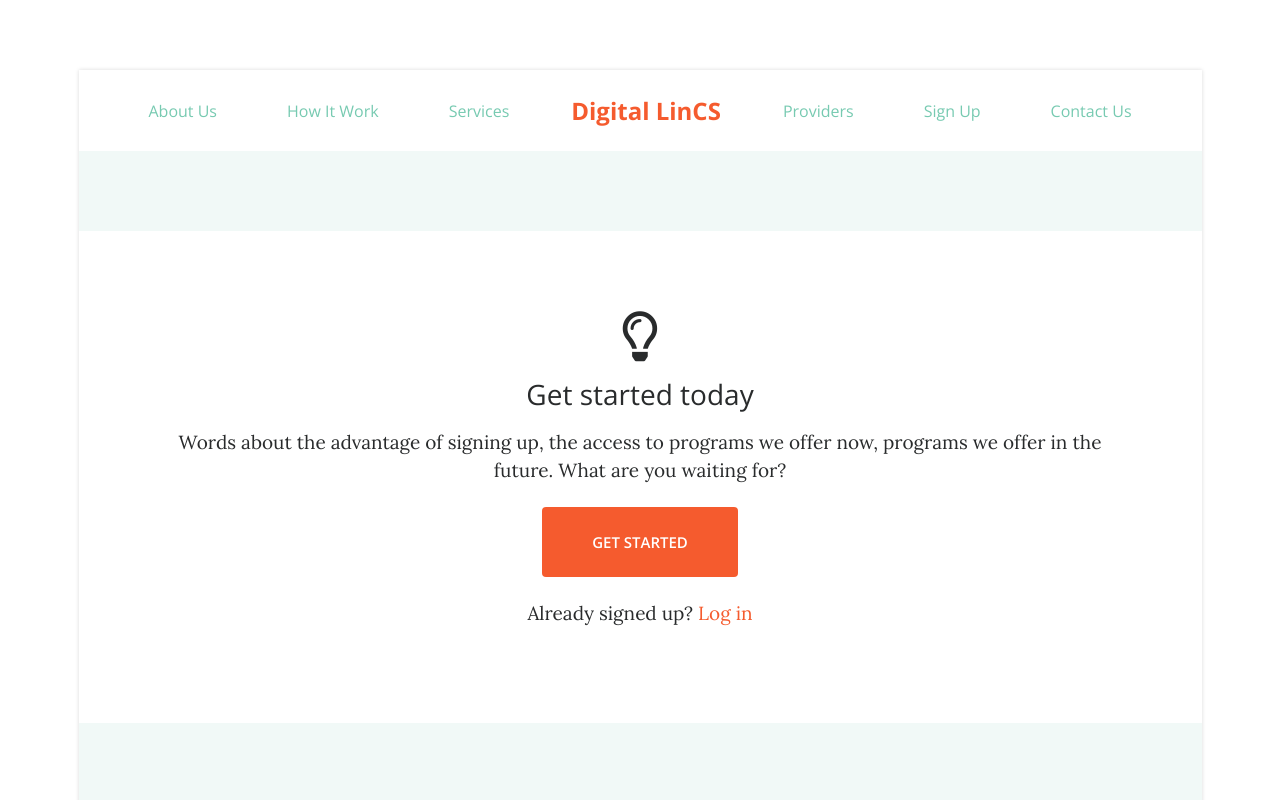
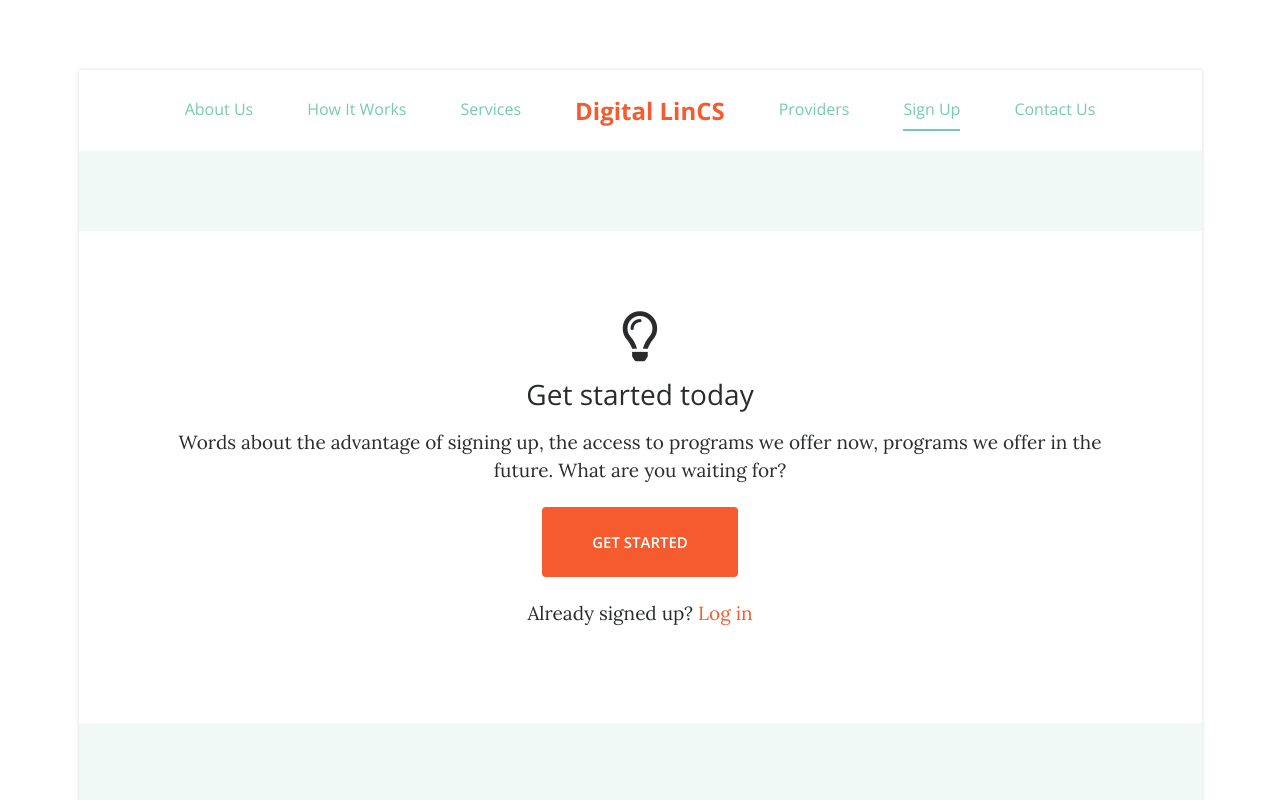
Before and after one commit to SnezanaL/Digital-LinCS, a website: page src/sign-up.html in a window 1280 px wide. Shown: the top 800 px of the page. Drawn offline with nearby package versions, Linux system fonts and the light colour scheme.

Commit message:
Fix some bugs

```diff
--- a/src/css/style.css
+++ b/src/css/style.css
@@ -43,6 +43,22 @@ li.nav-item a {
     color: #77cab1;
     font-family: 'Open Sans', sans-serif;
 }
+.nav-link {
+    padding-left: 0 !important;
+    padding-right: 0 !important;
+}
+li.nav-item.active a {
+    -webkit-transition: all .35s ease-in-out;
+    transition: all .35s ease-in-out;
+    border-bottom: 2px solid #77cab1;
+    padding-left: 0 !important;
+    padding-right: 0 !important;
+}
+.nav-link:hover {
+    -webkit-transition: all .2s ease;
+    transition: all .2s ease;
+    border-bottom: 2px solid #77cab1;
+}
 a.logo {
     /* width: 150px; */
     /* height: 33px; */
@@ -54,7 +70,8 @@ a.logo {
     line-height: normal;
     letter-spacing: normal;
     color: #f55b2e !important;
-    padding: 3px 0px !important;
+    padding: 5px 0px !important;
+    display: block;
 }
 
 .hero-header {
@@ -361,3 +378,6 @@ section.check-eligibility {
 .center {
     text-align: center;
 }
+.sign-in .center {
+    margin: 30px -15px 0;
+}
--- a/src/sign-up.html
+++ b/src/sign-up.html
@@ -27,22 +27,22 @@
 
                     <div class="navbar-collapse justify-content-center" id="navbarSupportedContent">
                       <ul class="navbar-nav">
-                        <li class="nav-item active">
+                        <li class="nav-item">
                             <a class="nav-link" href="about-us.html">About Us <span class="sr-only">(current)</span></a>
                         </li>
                         <li class="nav-item">
-                            <a class="nav-link" href="how-it-work.html">How It Work</a>
+                            <a class="nav-link" href="how-it-works.html">How It Works</a>
                         </li>
                         <li class="nav-item">
                             <a class="nav-link" href="services.html">Services</a>
                         </li>
                         <li class="nav-item">
-                            <a class="nav-link logo" href="index.html">Digital LinCS</a>
+                            <a class="logo" href="index.html">Digital LinCS</a>
                         </li>
                         <li class="nav-item">
                             <a class="nav-link" href="providers.html">Providers</a>
                         </li>
-                        <li class="nav-item">
+                        <li class="nav-item active">
                             <a class="nav-link" href="sign-up.html">Sign Up</a>
                         </li>
                         <li class="nav-item">
```
Also changed, not shown: src/about-us.html (+1 -1 lines), src/contact-us.html (+3 -3 lines), src/how-it-works.html (+3 -3 lines), src/index.html (+2 -2 lines), src/providers.html (+4 -4 lines), src/services.html (+4 -4 lines).
